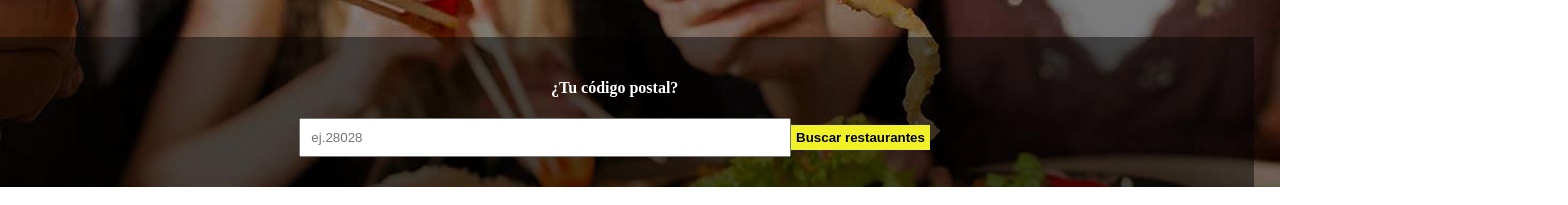
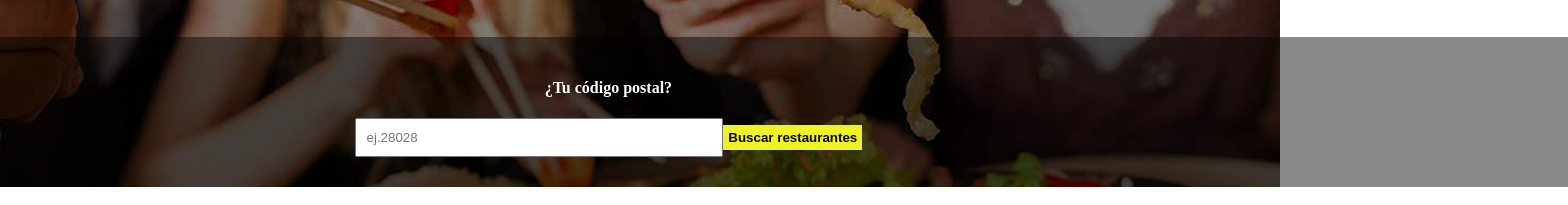
Before and after one commit to luciamejiav/11.JustEat, a plain HTML site: page index.html in a window 1280 px wide. Shown: the part 375-580 px from the top of the page, 1568 px wide, since content can reach past the window. Drawn offline with Linux system fonts and the light colour scheme.

Commit message:
justeat3

```diff
--- a/css/style.css
+++ b/css/style.css
@@ -61,7 +61,7 @@ header {
 }
 
 input[type="text"] {
-    width: 40%;
+    width: 20%;
     padding: 10px;
 }
 
@@ -87,7 +87,7 @@ input[type="button"] {
 .opacity{
     position: absolute;
     bottom: 0;
-    width: 100%;
+    width: 150%;
     background-color: rgba(0, 0, 0, 0.459);
     color: white;
     height: 30%;
--- a/index.html
+++ b/index.html
@@ -14,7 +14,7 @@
         <div class="container justify-content-between align-items-center row">
             <img src="img/je-whiteout-retina.png" alt="" width="10%">
             <div class="justify-content-right row align-items-center">
-                <p class="ml-30">Inicia sesión</p> <!--Se puede hacer con una lista-->
+                <p class="ml-30">Inicia sesión</p> <!--Se puede hacer con una lista (MEJOR OPCIÓN)-->
                 <p class="ml-30">Regístrate</p>
                 <p class="ml-30">Ayuda</p>
             </div>
```
